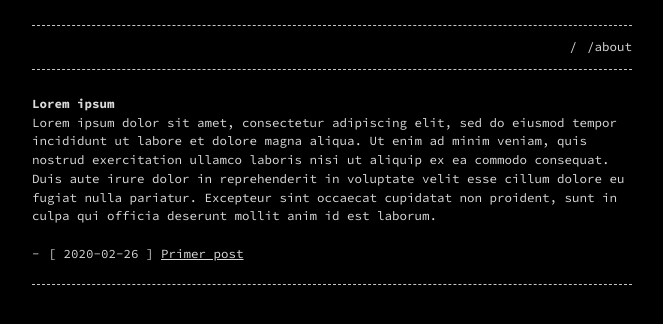
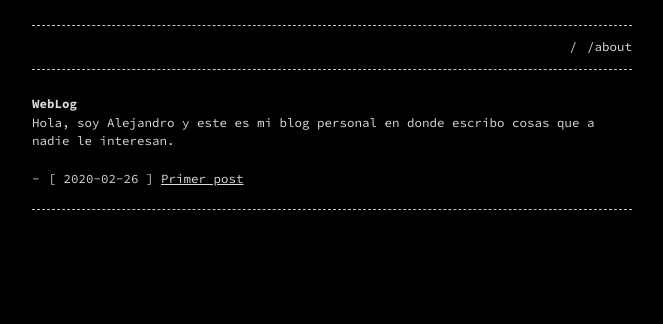
Before and after one commit to fariascl/weblog.8loop.cl, a Jekyll site: the page built from index.md, in a window 1280 px wide. Shown: the top 324 px of the page, without its empty margins (308-971 px from the left). Built offline with Jekyll 4.4.1, drawn with Linux system fonts in a browser that asks for light colours.

Commit message:
Update index.md

```diff
--- a/index.md
+++ b/index.md
@@ -4,6 +4,6 @@ layout: home
 permalink: /
 ---
 
-# Lorem ipsum
+# WebLog
 
-Lorem ipsum dolor sit amet, consectetur adipiscing elit, sed do eiusmod tempor incididunt ut labore et dolore magna aliqua. Ut enim ad minim veniam, quis nostrud exercitation ullamco laboris nisi ut aliquip ex ea commodo consequat. Duis aute irure dolor in reprehenderit in voluptate velit esse cillum dolore eu fugiat nulla pariatur. Excepteur sint occaecat cupidatat non proident, sunt in culpa qui officia deserunt mollit anim id est laborum.
+Hola, soy Alejandro y este es mi blog personal en donde escribo cosas que a nadie le interesan.
```
